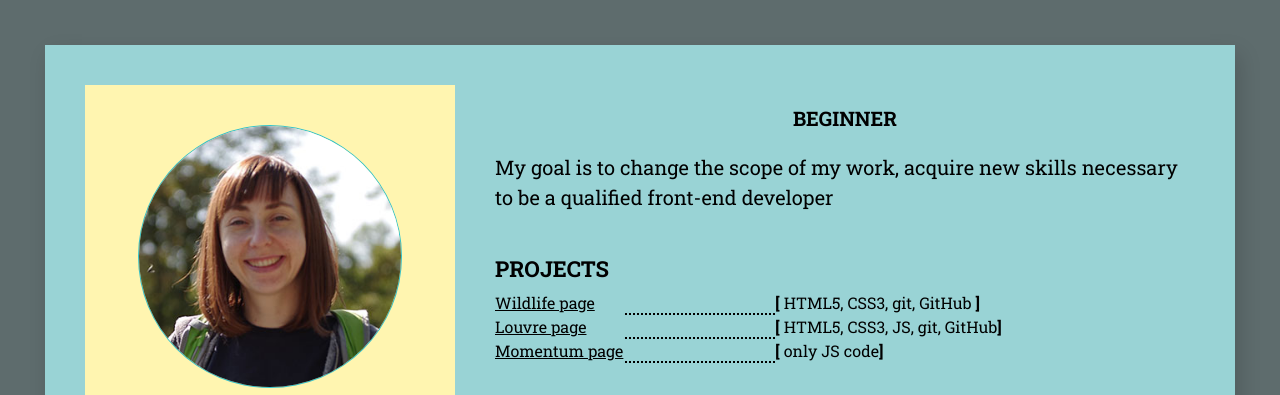
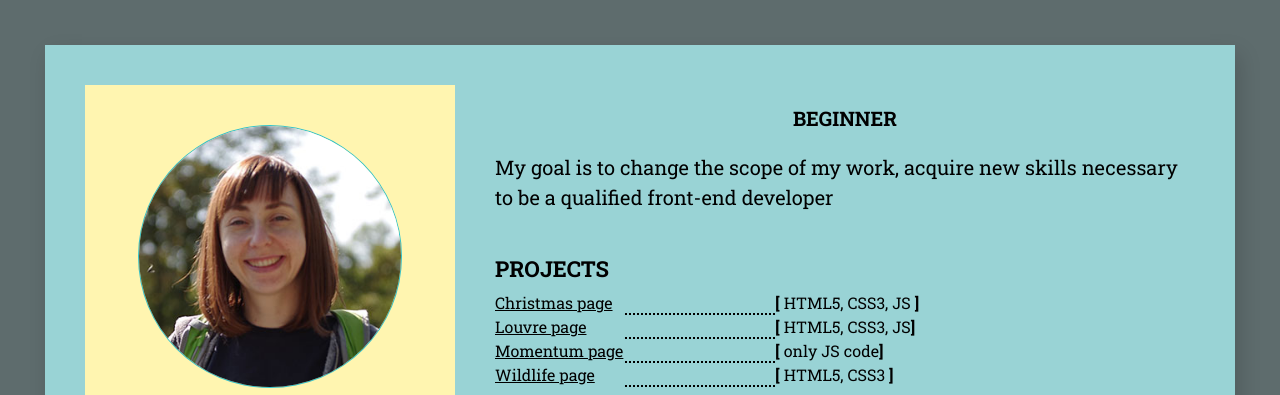
Before and after one commit to pylkonata/rsschool-cv, a plain HTML site: page index.html in a window 1280 px wide. Shown: the top 395 px of the page. Drawn offline with Linux system fonts and the light colour scheme.

Commit message:
feat: add new project, refactor html

```diff
--- a/index.html
+++ b/index.html
@@ -121,19 +121,24 @@
 					<h2 class="title about-me-title">Projects</h2>
 					<ol class="projects-list">
 						<li class="projects-item">
-							<a class="projects-link link" href="https://rolling-scopes-school.github.io/pylkonata-JSFE2021Q1/wildlife/">Wildlife page</a>
+							<a class="projects-link link" href="https://rolling-scopes-school.github.io/pylkonata-JSFE2021Q3/christmas-task/christmasTask/">Christmas page</a>
 							<span class="dots"></span>
-							<span class="paragraph"><b>[</b> <span class="tech-name">HTML5, CSS3, git, GitHub</span> <b>]</b></span>
+							<span class="paragraph"><b>[</b> <span class="tech-name">HTML5, CSS3, JS</span> <b>]</b></span>
 						</li>
 						<li class="projects-item">
 							<a class="projects-link link" href="https://rolling-scopes-school.github.io/pylkonata-JSFE2021Q3/museum-dom/">Louvre page</a>
 							<span class="dots"></span>
-							<span class="paragraph"><b>[</b> <span class="tech-name">HTML5, CSS3, JS, git, GitHub</span><b>]</b></span>
+							<span class="paragraph"><b>[</b> <span class="tech-name">HTML5, CSS3, JS</span><b>]</b></span>
 						</li>
 						<li class="projects-item">
 							<a class="projects-link link" href="https://pylkonata-momentum.netlify.app/">Momentum page</a>
 							<span class="dots"></span>
 							<span class="paragraph"><b>[</b> <span class="tech-name">only JS code</span><b>]</b></span>
+						</li>
+						<li class="projects-item">
+							<a class="projects-link link" href="https://rolling-scopes-school.github.io/pylkonata-JSFE2021Q1/wildlife/">Wildlife page</a>
+							<span class="dots"></span>
+							<span class="paragraph"><b>[</b> <span class="tech-name">HTML5, CSS3</span> <b>]</b></span>
 						</li>
 					</ol>
 				</div>
```
